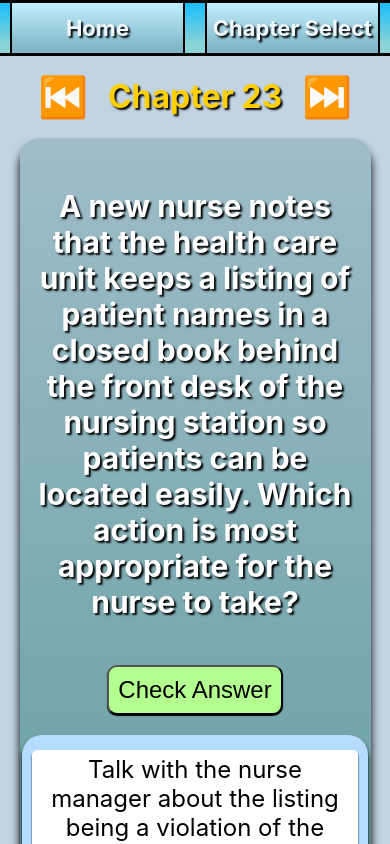
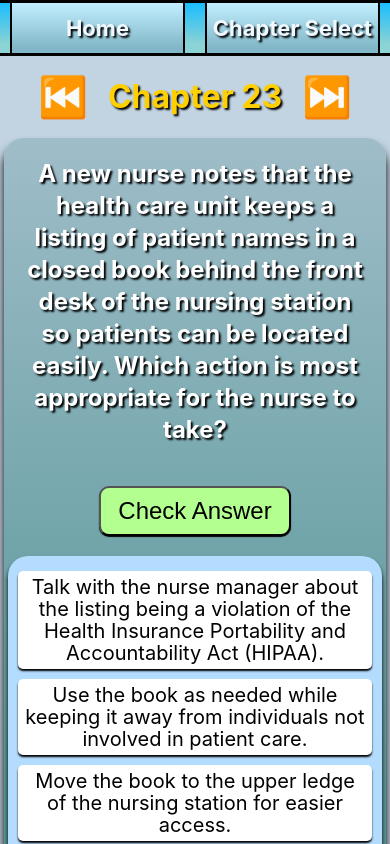
Before and after one commit to Xindref/multiple_choice_webapp, a React (Create React App) app: page /#/chapter_23 in a window 390 px wide. Shown: the top 844 px of the page. Built offline with nearby package versions, Linux system fonts and the light colour scheme.

Commit message:
Changed CSS Styles for mobile to allow for more space and readability

```diff
--- a/src/Components/Question.js
+++ b/src/Components/Question.js
@@ -104,7 +104,7 @@ const Question = ({question, nextQuestion, correctCount, setCorrectCount, missed
     }, [question])
 
     return (
-        <div style={{width: '100%', display: 'flex', alignItems: 'center', justifyContent: 'center'}}>
+        <div style={{width: '100%', display: 'flex', alignItems: 'center', justifyContent: 'center' }}>
             {!showExplanation ?
                 <div className={!missedBool ? styles.questionContainer : styles.questionContainerResults}>
                     <h2 className={styles.question}>{question.question}</h2>
--- a/src/Components/Question.module.css
+++ b/src/Components/Question.module.css
@@ -232,3 +232,40 @@
 .questionContainerResults {
     width: 100%;
 }
+
+@media (min-width: 1350px) {
+    .questionContainer {
+        width: 60%;
+    }
+}
+
+@media (max-width: 700px) {
+    .questionContainer {
+        width: 98%;
+        padding: 0;
+    }
+
+    .question {
+        font-size: 24px;
+        display: flex;
+        justify-content: center;
+        align-items: center;
+        line-height: 32px;
+        margin: 0;
+        padding: 20px;
+    }
+
+    .option {
+        font-size: 20px;
+        line-height: 22px;
+    }
+
+    .explanationContainer {
+        width: 98%;
+    }
+
+    .explanation {
+        font-size: 24px;
+        line-height: 32px;
+    }
+}
--- a/src/Pages/Results.module.css
+++ b/src/Pages/Results.module.css
@@ -131,10 +131,6 @@
     user-select: none;
 }
 
-.matchingResultsContainer {
-
-}
-
 .matchingTopic {
     font-size: 30px;
     margin: 0px;
@@ -143,11 +139,26 @@
     border-top: 3px solid black;
 }
 
-@media (max-width: 600px) {
+@media (max-width: 700px) {
     .repeatChapterButton {
         width: 80%;
     }
     .resultsContainer {
-        width: 95%;
+        width: 96%;
+        display: flex;
+        flex-direction: column;
+        justify-content: center;
+        align-items: center;
+    }
+    .missedQuestionContainer {
+        width: 96%;
+        padding: 0px;
+        margin: 0px;
+    }
+    .missedQuestionContainer p {
+        padding: 10px;
+    }
+    .repeatChapterButton {
+        margin: 20px;
     }
 }
```
